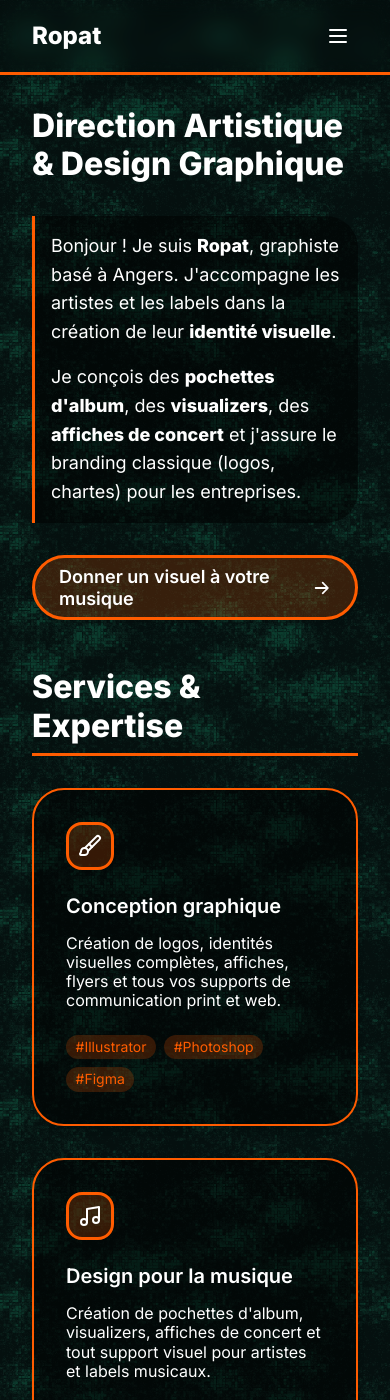
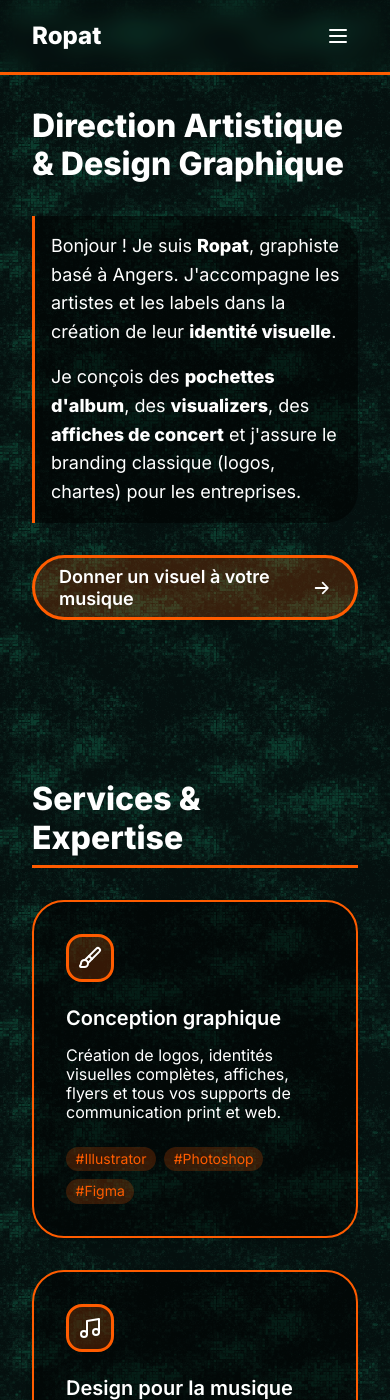
Before and after one commit to 7Nautilus/ropat-portfolio, a Jekyll site: the page built from index.html, in a window 390 px wide and 1400 px high. Built offline with Jekyll 4.4.1, drawn with Linux system fonts in a browser that asks for light colours.

Commit message:
gap: 10rem;

```diff
--- a/assets/css/style.css
+++ b/assets/css/style.css
@@ -540,7 +540,7 @@ main {
   flex-direction: column;
   flex-grow: 1;
   padding: var(--spacing-lg);
-  gap: clamp(3rem, 8vw, 6rem);
+  gap: 10rem;
   min-height: 100vh;
 }
 
```
